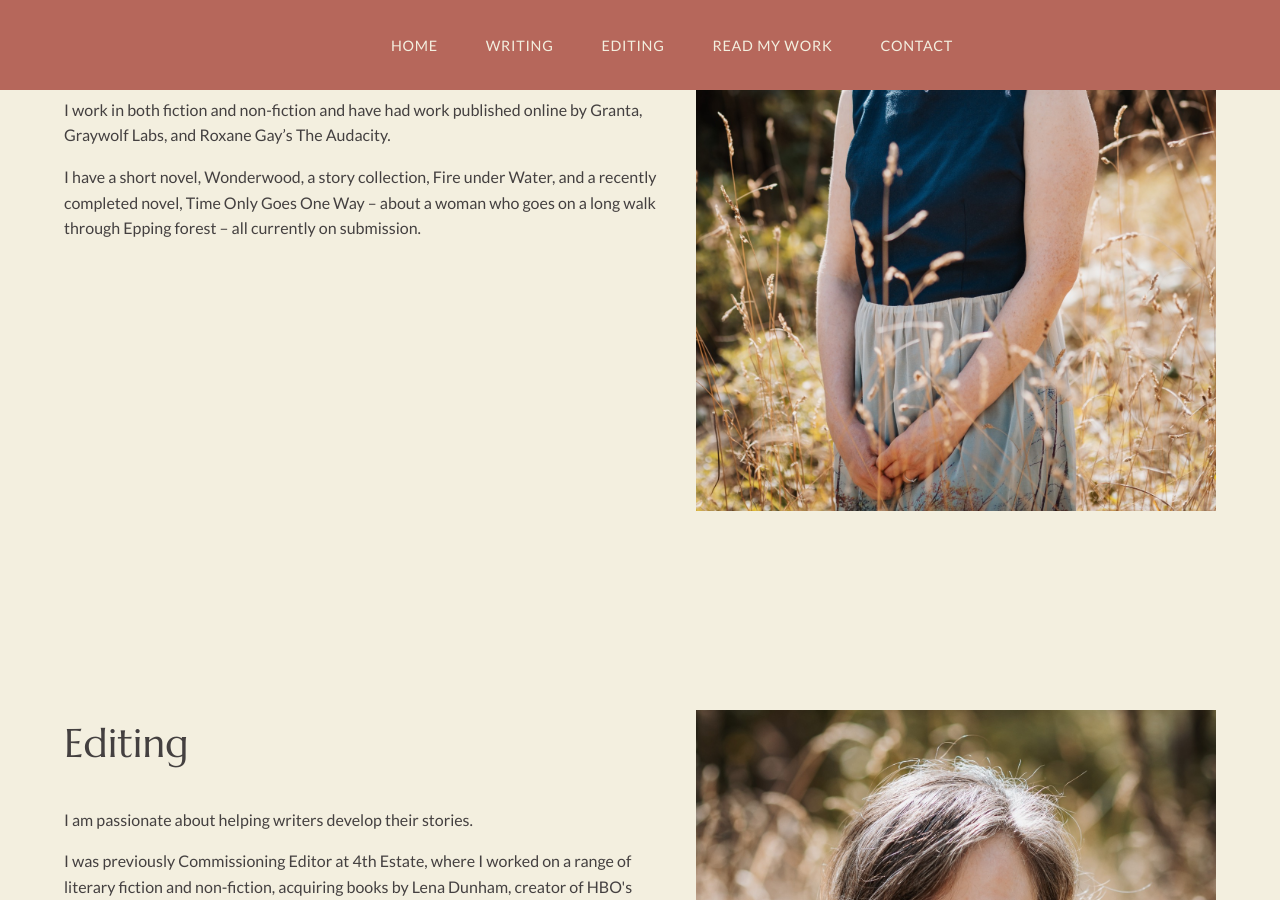
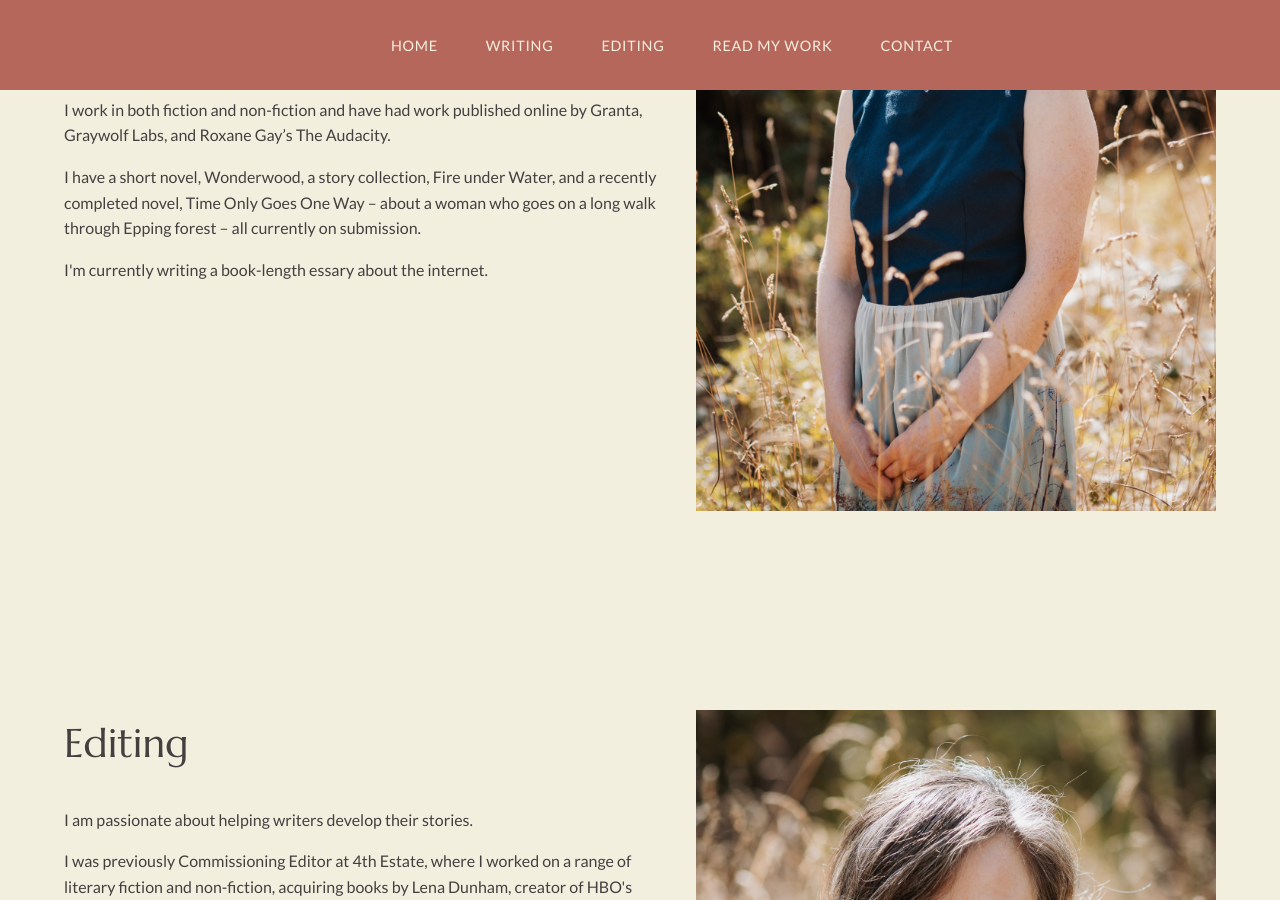
Before and after one commit to kwhiteheadsite/kwhiteheadsite.github.io, a Jekyll site: the page built from index.md, in a window 1280 px wide and 900 px high, scrolled down 2136 px. Built offline with Jekyll 4.4.1, drawn with Linux system fonts in a browser that asks for light colours.

Commit message:
update text

```diff
--- a/index.md
+++ b/index.md
@@ -48,6 +48,7 @@ sections:
 
             <p>I work in both fiction and non-fiction and have had work published online by Granta, Graywolf Labs, and Roxane Gay’s The Audacity.</p>
             <p>I have a short novel, Wonderwood, a story collection, Fire under Water, and a recently completed novel, Time Only Goes One Way – about a woman who goes on a long walk through Epping forest – all currently on submission. </p>
+            <p>I'm currently writing a book-length essary about the internet.</p>
         </div>
         <div class="image-content">
             <img src="assets/images/KatyWhitehead090925-04.jpg" alt="A portrait of a woman with glasses and brown hair, standing outdoors in a field of tall, dry grasses. She is wearing a dark blue sleeveless top and a pale, patterned skirt. Her hands are clasped in front of her. The background is a mix of green foliage and dappled sunlight.">
```
